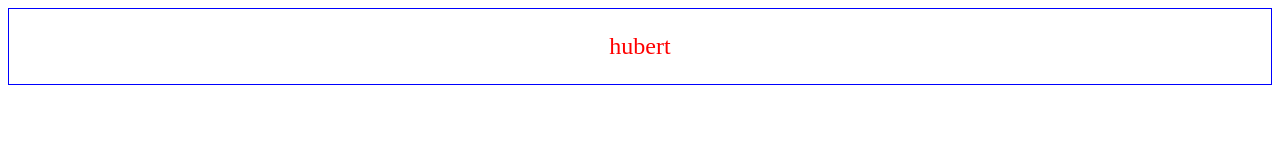
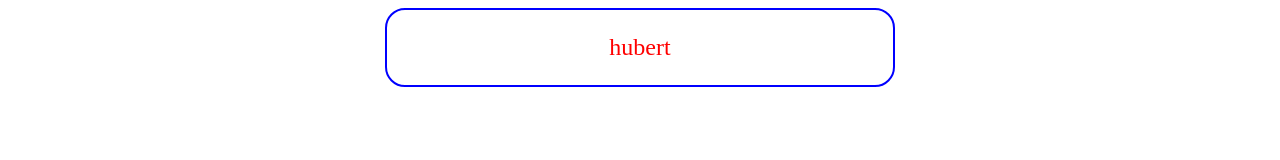
Before and after one commit to HUBERTBRICAU/loulou, a plain HTML site: page index.html in a window 1280 px wide. Drawn offline with Linux system fonts and the light colour scheme.

Commit message:
Update style.css

```diff
--- a/style.css
+++ b/style.css
@@ -2,5 +2,8 @@ div{
   color: red;
   font-size: 1.5em;
   text-align: center;
-  border: 1px blue solid;
+  border: 2px blue solid;
+  border-radius: 20px;
+  width: 40%;
+  margin: 0 auto;
 }
```
